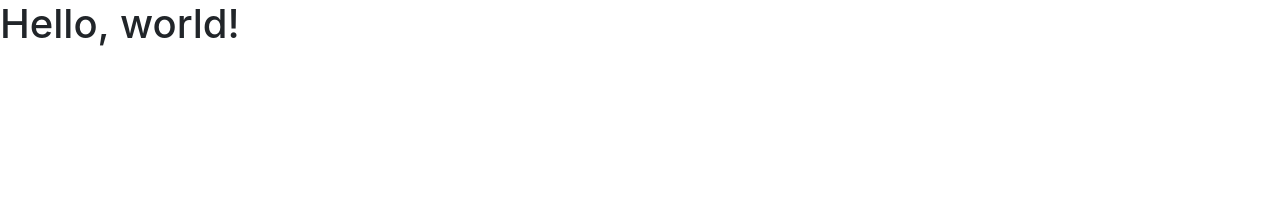
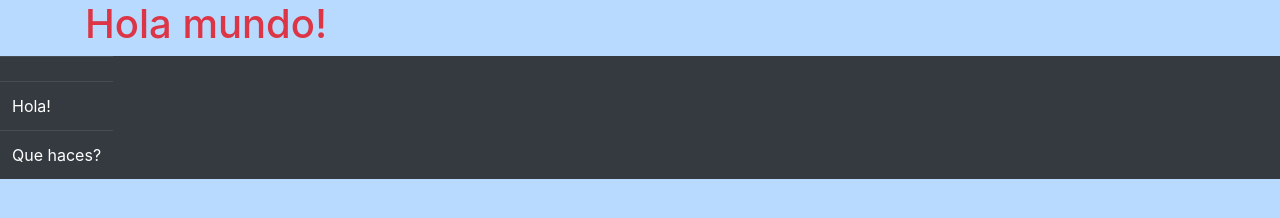
Before and after one commit to BenjaAldaya/tio-ejemplo, a plain HTML site: page index.html in a window 1280 px wide. Drawn offline with nearby package versions, Linux system fonts and the light colour scheme.

Commit message:
Nueva tabla

```diff
--- a/index.html
+++ b/index.html
@@ -10,8 +10,20 @@
 
     <title>Hello, world!</title>
   </head>
-  <body>
-    <h1>Hello, world!</h1>
+  <body class="table-primary">
+	<div class="container text-danger"><h1>Hola mundo!</h1></div>
+	<table class="table table-dark d-flex">
+	<th class="table table-dark">
+		<tr>
+		<td>Hola!</td>
+		</tr>
+		<tr>
+		<td>Que haces?</td>
+		</tr>
+
+	</th>
+	</table>
+
 
     <!-- Optional JavaScript -->
     <!-- jQuery first, then Popper.js, then Bootstrap JS -->
```
